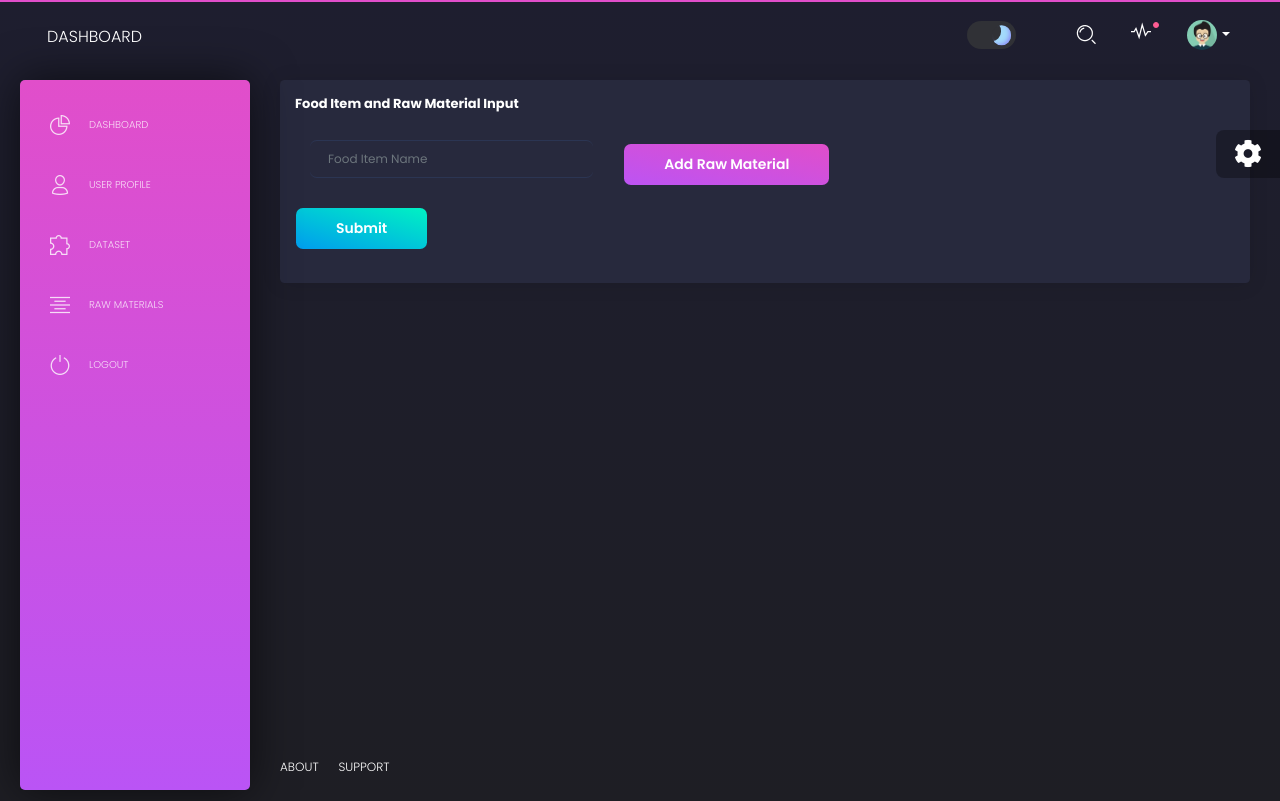
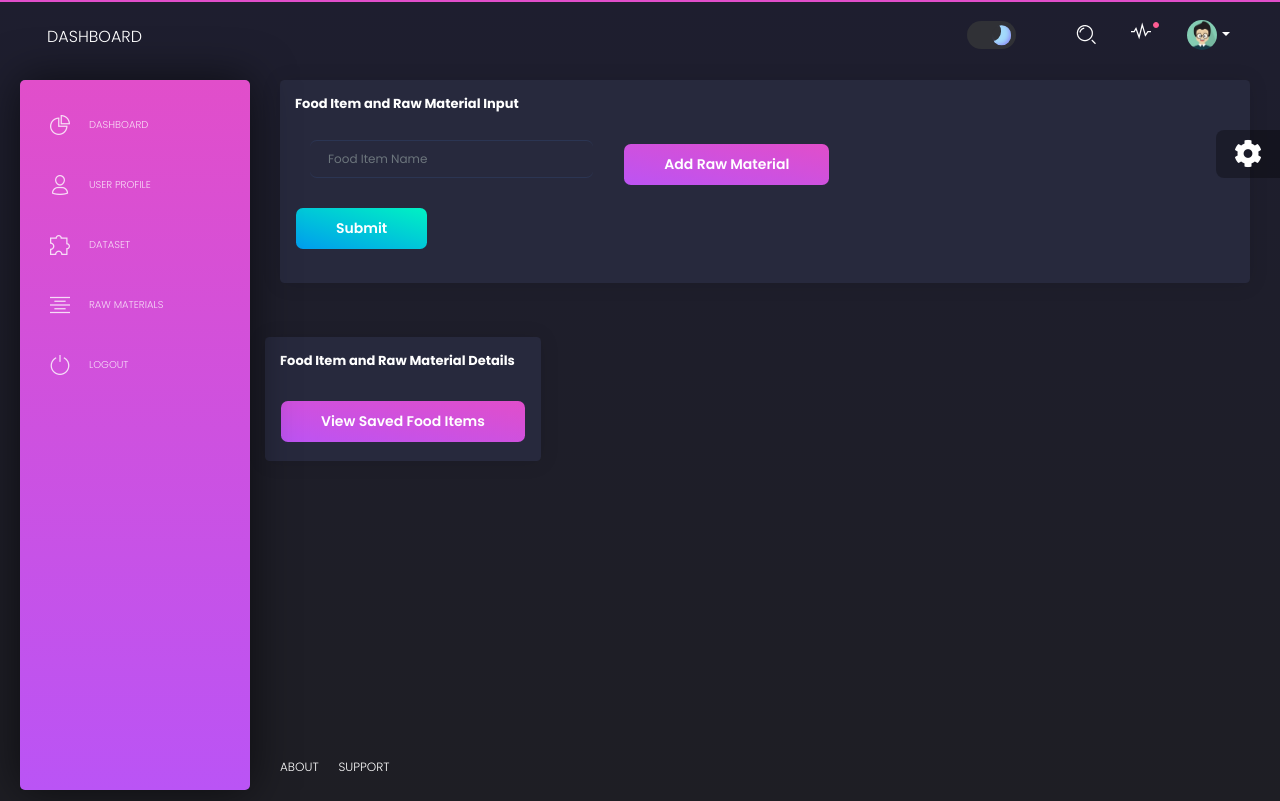
Before and after one commit to arunbchandran100/AI-Based-Restaurant-Inventory-Optimization, a Django app: page /create_food_item/ in a window 1280 px wide. Run offline with Django 3.2, Linux system fonts and the light colour scheme; data that the repository does not hold is empty; some libraries are stand-ins or nearby versions.

Commit message:
added option to view added raw materials details

```diff
--- a/Django/my_app/black-dashboard-django-master/apps/home/views.py
+++ b/Django/my_app/black-dashboard-django-master/apps/home/views.py
@@ -7,12 +7,11 @@
 from django.shortcuts import render, redirect
 from django.contrib.auth.forms import UserCreationForm
 from django.contrib.auth import login, authenticate
-from django.shortcuts import render
-from django.contrib.auth.decorators import login_required
 from django.contrib import messages
 from django.contrib.auth.models import User
 from django.template.loader import get_template
 from .models import FoodItem
+from django.template import TemplateDoesNotExist
 
 template = get_template('home/user.html')
 
@@ -47,45 +46,39 @@
     return render(request, 'home/user.html')
 
 
-# views.py
 from django.shortcuts import render, redirect
-from .models import FoodItem, RawMaterial
+from .models import FoodItem
 
 def create_food_item(request):
-  if request.method == 'POST':
-    print("entered the fucn")
+    if request.method == 'POST':
+        # Process the form submission
+        food_item_name = request.POST.get('name')
+        FoodItem.objects.create(name=food_item_name)
 
-    food_item_name = request.POST.get('name')
-    food_item = FoodItem.objects.create(name=food_item_name)
+        # Fetch food items from the database
+        food_items = get_food_items()
+        return render(request, 'home/raw_materials.html', {'food_items': food_items})
 
-    # Access raw material data as lists of values submitted together
-    raw_material_names = request.POST.getlist('raw_material_name[]')
-    quantities = request.POST.getlist('quantity[]')
-    quantity_types = request.POST.getlist('quantity_type[]')
+    # Fetch food items from the database
+    food_items = get_food_items()
+    return render(request, 'home/raw_materials.html', {'food_items': food_items})
 
-    print("Raw Material Names:", raw_material_names)
-    print("Quantities:", quantities)
-    print("Quantity Types:", quantity_types)
+def get_food_items():
+    # Fetch food items from the database
+    food_items = FoodItem.objects.all()
+    return food_items
+
+from django.http import JsonResponse
+from .models import FoodItem
+
+# Your other views
+
+def fetch_food_items(request):
+    food_items = get_food_items()
+    data = [{'name': food_item.name, 'raw_materials': [{'name': rm.name, 'quantity': rm.quantity, 'quantity_type': rm.quantity_type} for rm in food_item.rawmaterial_set.all()]} for food_item in food_items]
+    return JsonResponse(data, safe=False)
 
 
-    # Create RawMaterial objects for each entry in the lists
-    for name, quantity, quantity_type in zip(raw_material_names, quantities, quantity_types):
-      # Check if quantity is a valid number before creating the object
-      try:
-        quantity = float(quantity)  # Convert to a number (e.g., for calculations)
-      except ValueError:
-        quantity = None  # Handle invalid quantity input (optional)
-
-      RawMaterial.objects.create(
-          food_item=food_item,
-          name=name,
-          quantity=quantity,
-          quantity_type=quantity_type
-      )
-
-    return render(request, 'home/raw_materials.html')  # Redirect to a success page after saving
-
-  return render(request, 'home/raw_materials.html')
 
 
 @login_required(login_url="/login/")
--- a/Django/my_app/black-dashboard-django-master/apps/templates/home/raw_materials.html
+++ b/Django/my_app/black-dashboard-django-master/apps/templates/home/raw_materials.html
@@ -4,9 +4,14 @@
   .input-group {
     margin-bottom: 15px;
   }
+  .details-section {
+    display: none; /* Hide the details section by default */
+  }
+  .show-details {
+    display: block !important;
+  }
 </style>
 {% endblock stylesheets %} {% block content %}
-
 <div class="content">
   <div class="row">
     <div class="col-md-12">
@@ -46,9 +51,44 @@
         </div>
       </div>
     </div>
+    <div class="row mt-4">
+      <div class="col-md-12">
+        <div class="card">
+          <div class="card-header">
+            <h5 class="card-title" style="font-weight: bold">
+              Food Item and Raw Material Details
+            </h5>
+          </div>
+          <div class="card-body details-section" id="details-section">
+            {% for food_item in food_items %}
+            <div class="card mb-3">
+              <div class="card-header">
+                <h5 class="card-title">{{ food_item.name }}</h5>
+              </div>
+              <div class="card-body">
+                <ul>
+                  {% for raw_material in food_item.rawmaterial_set.all %}
+                  <li>
+                    {{ raw_material.name }} - {{ raw_material.quantity }} {{
+                    raw_material.quantity_type }}
+                  </li>
+                  {% endfor %}
+                </ul>
+              </div>
+            </div>
+            {% endfor %}
+          </div>
+          <div class="card-footer">
+            <button type="button" class="btn btn-primary" onclick="toggleDetails()">View Saved Food Items</button>
+
+          </div>
+        </div>
+      </div>
+    </div>
   </div>
 </div>
 
+<script src="https://ajax.googleapis.com/ajax/libs/jquery/3.5.1/jquery.min.js"></script>
 <script>
   function addRawMaterial(button) {
     var rawMaterialsDiv = document.getElementById("raw-materials");
@@ -66,7 +106,7 @@
           <select class="form-control" name="quantity_type[]">
             <option value="kg">kg</option>
             <option value="pieces">pieces</option>
-            </select>
+          </select>
         </div>
         <div class="col-md-2">
           <button type="button" class="btn btn-danger" onclick="removeRawMaterial(this)">Remove</button>
@@ -78,6 +118,11 @@
   function removeRawMaterial(button) {
     button.parentElement.parentElement.remove();
   }
+
+  function toggleDetails() {
+    $("#details-section").toggle();
+  }
 </script>
 
+
 {% endblock content %}
```
